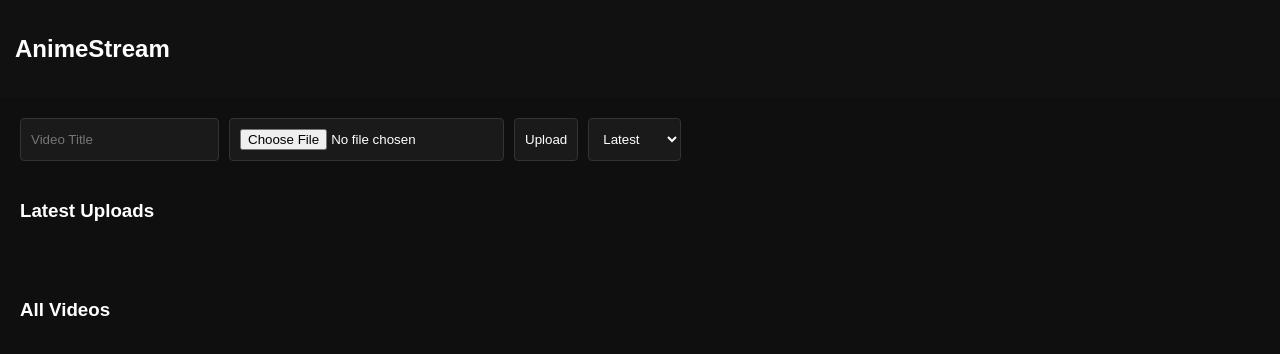
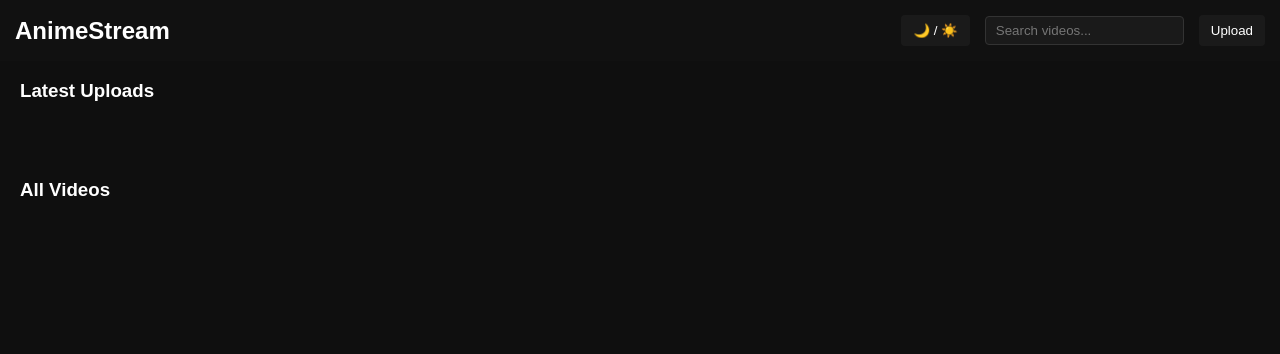
Before and after one commit to uchiha-brothers/rembg, a website: page public/index.html in a window 1280 px wide. Drawn offline with Linux system fonts and the light colour scheme; no server answers.

Commit message:
Update index.html

```diff
--- a/public/index.html
+++ b/public/index.html
@@ -1,29 +1,133 @@
 <!DOCTYPE html>
-<html>
+<html lang="en">
 <head>
 <meta charset="UTF-8">
 <meta name="viewport" content="width=device-width,initial-scale=1">
 <title>AnimeStream</title>
 <style>
-body{background:#0f0f0f;color:white;font-family:Arial;margin:0}
-header{background:#111;padding:15px}
-.controls{padding:20px;display:flex;gap:10px;flex-wrap:wrap}
-input,select,button{padding:10px;background:#1a1a1a;border:1px solid #333;color:white;border-radius:4px}
-button{cursor:pointer}
-.grid{display:grid;grid-template-columns:repeat(auto-fill,minmax(200px,1fr));gap:15px;padding:20px}
-.card{background:#151515;cursor:pointer;transition:.2s;border-radius:6px;overflow:hidden}
-.card:hover{transform:scale(1.05)}
-.card video{width:100%;height:140px;object-fit:cover}
-.card p{padding:10px;margin:0}
-.latest{display:flex;gap:10px;overflow-x:auto;padding:20px}
-.latest video{width:200px;height:120px;object-fit:cover}
-#loading{position:fixed;top:0;left:0;width:100%;height:100%;background:rgba(0,0,0,0.85);display:flex;align-items:center;justify-content:center;font-size:24px;z-index:100;display:none}
+:root {
+  --bg-color: #0f0f0f;
+  --text-color: white;
+  --card-bg: #151515;
+  --header-bg: #111;
+  --input-bg: #1a1a1a;
+}
+[data-theme="light"] {
+  --bg-color: #f5f5f5;
+  --text-color: #111;
+  --card-bg: #fff;
+  --header-bg: #ddd;
+  --input-bg: #eee;
+}
+body{
+  background: var(--bg-color);
+  color: var(--text-color);
+  font-family: Arial,sans-serif;
+  margin:0;
+}
+header{
+  background: var(--header-bg);
+  padding: 15px;
+  display:flex;
+  justify-content: space-between;
+  align-items: center;
+  flex-wrap:wrap;
+}
+header h2{
+  margin:0;
+}
+.navbar{
+  display:flex;
+  gap:15px;
+  align-items:center;
+  flex-wrap:wrap;
+}
+.navbar input[type="text"]{
+  padding:6px 10px;
+  border-radius:4px;
+  border:1px solid #333;
+  background: var(--input-bg);
+  color: var(--text-color);
+}
+button{
+  cursor:pointer;
+  padding:8px 12px;
+  border:none;
+  border-radius:4px;
+  background:#1a1a1a;
+  color:white;
+}
+.controls{
+  padding:20px;
+  display:flex;
+  gap:10px;
+  flex-wrap:wrap;
+}
+input[type="file"],input[type="text"]{
+  padding:10px;
+  background: var(--input-bg);
+  border:1px solid #333;
+  color: var(--text-color);
+  border-radius:4px;
+}
+.grid{
+  display:grid;
+  grid-template-columns:repeat(auto-fill,minmax(200px,1fr));
+  gap:15px;
+  padding:20px;
+}
+.card{
+  background: var(--card-bg);
+  cursor:pointer;
+  transition:.2s;
+  border-radius:6px;
+  overflow:hidden;
+}
+.card:hover{transform:scale(1.05);}
+.card video{width:100%;height:140px;object-fit:cover;}
+.card p{padding:10px;margin:0;}
+.latest{
+  display:flex;
+  gap:10px;
+  overflow-x:auto;
+  padding:20px;
+}
+.latest video{
+  width:200px;
+  height:120px;
+  object-fit:cover;
+}
+#loading{
+  position:fixed;
+  top:0;
+  left:0;
+  width:100%;
+  height:100%;
+  background: rgba(0,0,0,0.85);
+  display:flex;
+  align-items:center;
+  justify-content:center;
+  font-size:24px;
+  z-index:100;
+  display:none;
+}
+@media(max-width:600px){
+  .grid{grid-template-columns:repeat(auto-fill,minmax(140px,1fr));}
+  .latest video{width:140px;height:100px;}
+}
 </style>
 </head>
-<body>
-<header><h2>AnimeStream</h2></header>
+<body data-theme="dark">
+<header>
+  <h2>AnimeStream</h2>
+  <div class="navbar">
+    <button onclick="toggleTheme()">🌙 / ☀️</button>
+    <input type="text" id="search" placeholder="Search videos..." oninput="filterVideos()">
+    <button onclick="showUploadForm()">Upload</button>
+  </div>
+</header>
 
-<div class="controls">
+<div class="controls" id="uploadControls" style="display:none">
   <input id="title" placeholder="Video Title">
   <input type="file" id="video" accept="video/*">
   <button onclick="upload()">Upload</button>
@@ -47,14 +151,25 @@ let videos=[]
 const grid=document.getElementById("grid")
 const latest=document.getElementById("latest")
 const loading=document.getElementById("loading")
+const searchInput=document.getElementById("search")
+const uploadControls=document.getElementById("uploadControls")
+
+function toggleTheme(){
+  const body=document.body
+  body.dataset.theme= body.dataset.theme==="dark"?"light":"dark"
+}
+
+function showUploadForm(){
+  uploadControls.style.display = uploadControls.style.display==="none"?"flex":"none"
+}
 
 async function load(){
-  try {
-    const res = await fetch("/api/videos")
+  try{
+    const res=await fetch("/api/videos")
     videos = await res.json()
     showLatest()
     sortVideos()
-  } catch(e){ console.error("Load failed:", e) }
+  }catch(e){console.error("Load failed:",e)}
 }
 
 function showLatest(){
@@ -83,6 +198,19 @@ function sortVideos(){
   })
 }
 
+function filterVideos(){
+  const query=searchInput.value.toLowerCase()
+  let filtered = videos.filter(v=>v.title.toLowerCase().includes(query))
+  grid.innerHTML=""
+  filtered.forEach(v=>{
+    const card=document.createElement("div")
+    card.className="card"
+    card.innerHTML=`<video src="${v.url}" muted></video><p>${v.title}</p>`
+    card.onclick=()=>play(v)
+    grid.appendChild(card)
+  })
+}
+
 function play(v){
   const win=window.open()
   win.document.write(`<body style="margin:0;background:black"><video src="${v.url}" controls autoplay style="width:100%;height:100%"></video></body>`)
@@ -91,23 +219,23 @@ function play(v){
 async function upload(){
   const title=document.getElementById("title").value
   const file=document.getElementById("video").files[0]
-  if(!title||!file){ alert("Missing title or video"); return }
+  if(!title){ alert("Missing title"); return }
 
   loading.style.display="flex"
+  let url="https://cdnfile.pages.dev/mylove.mp4" // fallback url
 
   try{
-    // Upload to Catbox
+    if(file){
       const formData=new FormData()
       formData.append("reqtype","fileupload")
       formData.append("fileToUpload",file)
+      const catbox=await fetch("https://catbox.moe/user/api.php",{method:"POST",body:formData})
+      const text=await catbox.text()
+      if(text && text.includes("http")) url=text.trim()
+    }
+  }catch(e){console.warn("Catbox failed, using fallback URL",e)}
 
-    const catbox=await fetch("https://catbox.moe/user/api.php",{
-      method:"POST",
-      body:formData
-    })
-    const url=(await catbox.text()).trim()
-
-    // Save metadata to Supabase
+  try{
     const res=await fetch("/api/videos",{
       method:"POST",
       headers:{"Content-Type":"application/json"},
@@ -115,8 +243,7 @@ async function upload(){
     })
     const data=await res.json()
     if(data.error) alert("Supabase error: "+data.error)
-
-  } catch(e){ console.error("Upload failed:", e); alert("Upload failed: "+e.message) }
+  }catch(e){console.error("Supabase save failed",e)}
 
   loading.style.display="none"
   document.getElementById("title").value=""
```
Lines whose indentation alone changed are shown as unchanged.
